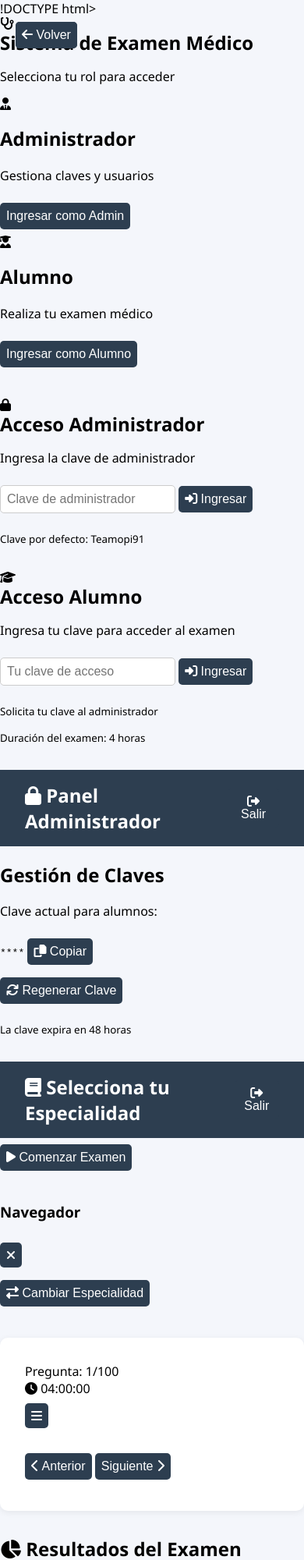
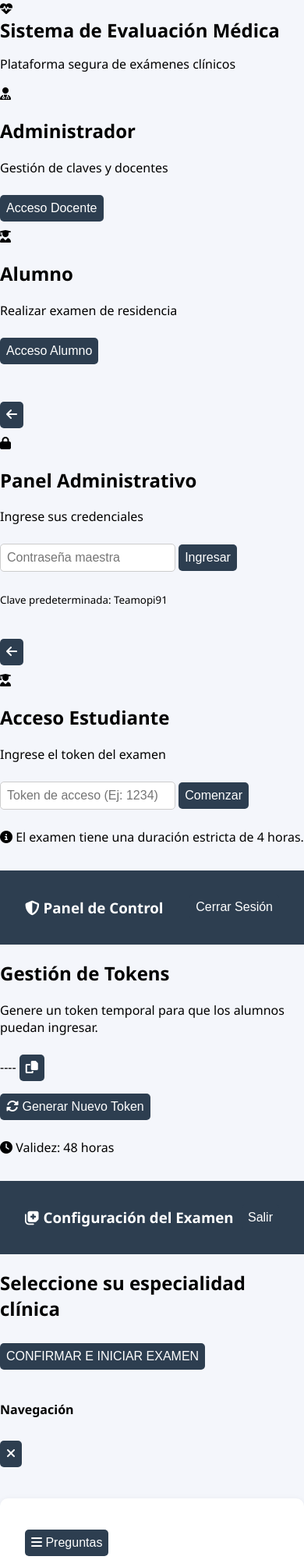
Before and after one commit to celinabord/DeepwebExamen, a plain HTML site: page index.html in a window 390 px wide. Shown: the top 2000 px of the page at 78% size. Drawn offline with Linux system fonts and the light colour scheme.

Commit message:
Update index.html

```diff
--- a/index.html
+++ b/index.html
@@ -1,263 +1,198 @@
- !DOCTYPE html>
+ <!DOCTYPE html>
 <html lang="es">
 <head>
     <meta charset="UTF-8">
     <meta name="viewport" content="width=device-width, initial-scale=1.0">
-    <title>Examen Médico y Enfermeria- Sistema de Evaluación</title>
+    <title>Examen Médico - Sistema de Evaluación</title>
     <link rel="stylesheet" href="style.css">
     <link rel="stylesheet" href="https://cdnjs.cloudflare.com/ajax/libs/font-awesome/6.4.0/css/all.min.css">
 </head>
 <body>
     <div id="app">
-        <!-- PANTALLA DE SELECCIÓN (Admin vs Alumno) -->
         <section id="seleccionSection" class="screen active">
             <div class="selection-container">
                 <div class="logo-grande">
-                    <i class="fas fa-stethoscope"></i>
+                    <i class="fas fa-heartbeat"></i>
                 </div>
-                <h1>Sistema de Examen Médico</h1>
-                <p>Selecciona tu rol para acceder</p>
+                <h1>Sistema de Evaluación Médica</h1>
+                <p>Plataforma segura de exámenes clínicos</p>
 
                 <div class="roles-grid">
                     <div class="role-card admin-card" onclick="mostrarLoginAdmin()">
-                        <div class="role-icon">
-                            <i class="fas fa-user-tie"></i>
-                        </div>
+                        <div class="role-icon"><i class="fas fa-user-md"></i></div>
                         <h2>Administrador</h2>
-                        <p>Gestiona claves y usuarios</p>
-                        <button class="btn btn-primary">Ingresar como Admin</button>
+                        <p>Gestión de claves y docentes</p>
+                        <button class="btn btn-primary">Acceso Docente</button>
                     </div>
 
                     <div class="role-card alumno-card" onclick="mostrarLoginAlumno()">
-                        <div class="role-icon">
-                            <i class="fas fa-user-graduate"></i>
-                        </div>
+                        <div class="role-icon"><i class="fas fa-user-graduate"></i></div>
                         <h2>Alumno</h2>
-                        <p>Realiza tu examen médico</p>
-                        <button class="btn btn-primary">Ingresar como Alumno</button>
+                        <p>Realizar examen de residencia</p>
+                        <button class="btn btn-outline">Acceso Alumno</button>
                     </div>
                 </div>
             </div>
         </section>
 
-        <!-- PANTALLA DE LOGIN ADMINISTRADOR -->
         <section id="loginAdminSection" class="screen">
-            <div class="login-container">
-                <button onclick="volverASeleccion()" class="btn btn-small" style="position: absolute; top: 20px; left: 20px;">
-                    <i class="fas fa-arrow-left"></i> Volver
-                </button>
-
-                <div class="logo">
-                    <i class="fas fa-lock"></i>
-                </div>
-                <h1>Acceso Administrador</h1>
-                <p>Ingresa la clave de administrador</p>
+            <div class="login-box">
+                <button onclick="volverASeleccion()" class="btn-back"><i class="fas fa-arrow-left"></i></button>
+                <div class="logo-small"><i class="fas fa-lock"></i></div>
+                <h2>Panel Administrativo</h2>
+                <p>Ingrese sus credenciales</p>
 
                 <div class="input-group">
-                    <input type="password" id="claveAdminInput" placeholder="Clave de administrador" class="input-field">
-                    <button onclick="loginAdmin()" class="btn btn-primary btn-full">
-                        <i class="fas fa-sign-in-alt"></i> Ingresar
-                    </button>
+                    <input type="password" id="claveAdminInput" placeholder="Contraseña maestra" class="input-field">
+                    <button onclick="loginAdmin()" class="btn btn-primary btn-full">Ingresar</button>
                 </div>
                 <p id="loginAdminMsg" class="error-msg"></p>
+                <small class="hint">Clave predeterminada: Teamopi91</small>
+            </div>
+        </section>
 
-                <div class="footer-info">
-                    <p><small>Clave por defecto: Teamopi91</small></p>
+        <section id="loginAlumnoSection" class="screen">
+            <div class="login-box">
+                <button onclick="volverASeleccion()" class="btn-back"><i class="fas fa-arrow-left"></i></button>
+                <div class="logo-small"><i class="fas fa-user-graduate"></i></div>
+                <h2>Acceso Estudiante</h2>
+                <p>Ingrese el token del examen</p>
+
+                <div class="input-group">
+                    <input type="text" id="claveAlumnoInput" placeholder="Token de acceso (Ej: 1234)" class="input-field">
+                    <button onclick="loginAlumno()" class="btn btn-primary btn-full">Comenzar</button>
+                </div>
+                <p id="loginAlumnoMsg" class="error-msg"></p>
+                <div class="info-box">
+                    <i class="fas fa-info-circle"></i>
+                    <span>El examen tiene una duración estricta de 4 horas.</span>
                 </div>
             </div>
         </section>
 
-        <!-- PANTALLA DE LOGIN ALUMNO -->
-        <section id="loginAlumnoSection" class="screen">
-            <div class="login-container">
-                <button onclick="volverASeleccion()" class="btn btn-small" style="position: absolute; top: 20px; left: 20px;">
-                    <i class="fas fa-arrow-left"></i> Volver
+        <section id="adminSection" class="screen">
+            <header class="app-header">
+                <h3><i class="fas fa-shield-alt"></i> Panel de Control</h3>
+                <button onclick="logout()" class="btn btn-small btn-danger">Cerrar Sesión</button>
+            </header>
+
+            <div class="content-container centered">
+                <div class="admin-panel-card">
+                    <h2>Gestión de Tokens</h2>
+                    <p>Genere un token temporal para que los alumnos puedan ingresar.</p>
+
+                    <div class="token-display">
+                        <span id="claveAlumnos">----</span>
+                        <button onclick="copiarClave()" class="btn-icon" title="Copiar"><i class="fas fa-copy"></i></button>
+                    </div>
+
+                    <button onclick="regenerarClave()" class="btn btn-primary">
+                        <i class="fas fa-sync-alt"></i> Generar Nuevo Token
                     </button>
-
-                <div class="logo">
-                    <i class="fas fa-graduation-cap"></i>
-                </div>
-                <h1>Acceso Alumno</h1>
-                <p>Ingresa tu clave para acceder al examen</p>
-
-                <div class="input-group">
-                    <input type="password" id="claveAlumnoInput" placeholder="Tu clave de acceso" class="input-field">
-                    <button onclick="loginAlumno()" class="btn btn-primary btn-full">
-                        <i class="fas fa-sign-in-alt"></i> Ingresar
-                    </button>
-                </div>
-                <p id="loginAlumnoMsg" class="error-msg"></p>
-
-                <div class="footer-info">
-                    <p><small>Solicita tu clave al administrador</small></p>
-                    <p><small>Duración del examen: 4 horas</small></p>
+                    <p class="status-text"><i class="fas fa-clock"></i> Validez: 48 horas</p>
                 </div>
             </div>
         </section>
 
-        <!-- PANTALLA DE ADMINISTRADOR -->
-        <section id="adminSection" class="screen">
-            <div class="admin-container">
-                <header class="screen-header">
-                    <h1><i class="fas fa-lock"></i> Panel Administrador</h1>
-                    <button onclick="logout()" class="btn btn-small">
-                        <i class="fas fa-sign-out-alt"></i> Salir
-                    </button>
+        <section id="especialidadSection" class="screen">
+            <header class="app-header">
+                <h3><i class="fas fa-notes-medical"></i> Configuración del Examen</h3>
+                <button onclick="logout()" class="btn btn-small btn-danger">Salir</button>
             </header>
 
-                <div class="admin-content">
-                    <div class="admin-card">
-                        <h2>Gestión de Claves</h2>
-                        <p>Clave actual para alumnos:</p>
-                        <div class="clave-display">
-                            <code id="claveAlumnos">****</code>
-                            <button onclick="copiarClave()" class="btn btn-small">
-                                <i class="fas fa-copy"></i> Copiar
-                            </button>
+            <div class="content-container">
+                <h2>Seleccione su especialidad clínica</h2>
+                <div id="especialidadList" class="grid-options">
                     </div>
-                        <button onclick="regenerarClave()" class="btn btn-primary">
-                            <i class="fas fa-refresh"></i> Regenerar Clave
-                        </button>
-                        <p class="info-text"><small>La clave expira en 48 horas</small></p>
-                    </div>
-                </div>
-            </div>
-        </section>
-
-        <!-- PANTALLA DE SELECCIÓN DE ESPECIALIDAD -->
-        <section id="especialidadSection" class="screen">
-            <div class="especialidad-container">
-                <header class="screen-header">
-                    <h1><i class="fas fa-book"></i> Selecciona tu Especialidad</h1>
-                    <button onclick="logout()" class="btn btn-small">
-                        <i class="fas fa-sign-out-alt"></i> Salir
-                    </button>
-                </header>
-
-                <div class="especialidades-grid">
-                    <div id="especialidadList"></div>
-                </div>
-
-                <div class="action-buttons">
-                    <button onclick="iniciarExamen()" class="btn btn-primary btn-large">
-                        <i class="fas fa-play"></i> Comenzar Examen
+                <div class="start-action">
+                    <button onclick="iniciarExamen()" class="btn btn-primary btn-xl">
+                        CONFIRMAR E INICIAR EXAMEN
                     </button>
                 </div>
             </div>
         </section>
 
-        <!-- PANTALLA DE EXAMEN -->
         <section id="examenSection" class="screen">
-            <div class="exam-container">
-                <!-- Panel lateral de navegación -->
-                <aside class="question-navigator">
-                    <div class="nav-header">
-                        <h3>Navegador</h3>
-                        <button onclick="toggleNavigator()" class="btn btn-small">
-                            <i class="fas fa-times"></i>
-                        </button>
+            <div class="exam-layout">
+                <aside class="exam-sidebar" id="examSidebar">
+                    <div class="sidebar-header">
+                        <h4>Navegación</h4>
+                        <button onclick="toggleNavigator()" class="close-sidebar-btn"><i class="fas fa-times"></i></button>
                     </div>
-                    <div class="nav-menu">
-                        <button onclick="cambiarEspecialidad()" class="btn btn-secondary btn-full">
-                            <i class="fas fa-exchange-alt"></i> Cambiar Especialidad
-                        </button>
-                    </div>
-                    <div id="questionsNav" class="questions-circles"></div>
+                    <div id="questionsNav" class="nav-grid"></div>
                 </aside>
 
-                <!-- Panel principal -->
                 <main class="exam-main">
-                    <!-- Top bar con timer y contador -->
-                    <div class="exam-top-bar">
-                        <div class="progress-info">
-                            <div class="progress-item">
-                                <span class="label">Pregunta:</span>
-                                <span id="questionCounter" class="value">1/100</span>
+                    <div class="exam-toolbar">
+                        <button onclick="toggleNavigator()" class="btn btn-small toggle-nav-btn">
+                            <i class="fas fa-bars"></i> Preguntas
+                        </button>
+                        <div class="timer-badge">
+                            <i class="fas fa-stopwatch"></i> <span id="timerDisplay">04:00:00</span>
                         </div>
-                            <div class="progress-bar">
-                                <div id="progressFill" class="progress-fill"></div>
+                        <div class="progress-indicator">
+                            <span id="questionCounter">1/100</span>
                         </div>
                     </div>
 
-                        <div class="timer-display">
-                            <i class="fas fa-clock"></i>
-                            <span id="timerDisplay">04:00:00</span>
+                    <div class="question-card">
+                        <div class="question-header">
+                            <span class="badge-specialty" id="currentSpecialtyBadge">General</span>
                         </div>
-
-                        <button onclick="toggleNavigator()" class="btn btn-small mobile-nav-btn">
-                            <i class="fas fa-bars"></i>
-                        </button>
+                        <div id="preguntaContainer" class="question-text">
                             </div>
-
-                    <!-- Pregunta -->
-                    <div class="question-section">
-                        <div id="preguntaContainer" class="pregunta-text">
-                            <!-- Pregunta se inserta aquí -->
-                        </div>
-
-                        <!-- Opciones -->
-                        <div id="opcionesContainer" class="opciones-container">
-                            <!-- Opciones se insertan aquí -->
+                        <div id="opcionesContainer" class="options-list">
                             </div>
                     </div>
 
-                    <!-- Botones de navegación -->
-                    <div class="exam-footer">
+                    <div class="exam-footer-nav">
                         <button id="btnAnterior" onclick="preguntaAnterior()" class="btn btn-secondary">
-                            <i class="fas fa-chevron-left"></i> Anterior
+                            <i class="fas fa-arrow-left"></i> Anterior
+                        </button>
+                        <button id="btnFinalizarExamen" onclick="finalizarExamenConfirmacion()" class="btn btn-danger hidden">
+                             Finalizar Examen
                         </button>
                         <button id="btnSiguiente" onclick="preguntaSiguiente()" class="btn btn-primary">
-                            Siguiente <i class="fas fa-chevron-right"></i>
+                            Siguiente <i class="fas fa-arrow-right"></i>
                         </button>
                     </div>
                 </main>
             </div>
         </section>
 
-        <!-- PANTALLA DE RESULTADOS -->
         <section id="resultadoSection" class="screen">
             <div class="result-container">
                 <div class="result-header">
-                    <h1><i class="fas fa-chart-pie"></i> Resultados del Examen</h1>
+                    <h1>Informe de Resultados</h1>
+                    <p id="resultadoFecha"></p>
                 </div>
 
-                <div class="result-cards">
-                    <div class="result-card primary">
-                        <div class="result-value" id="resultadoporcentaje">0%</div>
-                        <div class="result-label">Porcentaje</div>
+                <div class="score-circle">
+                    <svg viewBox="0 0 36 36" class="circular-chart blue">
+                        <path class="circle-bg" d="M18 2.0845 a 15.9155 15.9155 0 0 1 0 31.831 a 15.9155 15.9155 0 0 1 0 -31.831" />
+                        <path class="circle" stroke-dasharray="0, 100" d="M18 2.0845 a 15.9155 15.9155 0 0 1 0 31.831 a 15.9155 15.9155 0 0 1 0 -31.831" id="scoreCirclePath" />
+                        <text x="18" y="20.35" class="percentage" id="resultadoporcentaje">0%</text>
+                    </svg>
                 </div>
 
-                    <div class="result-card success">
-                        <div class="result-value" id="resultadoCorrectas">0</div>
-                        <div class="result-label">Correctas</div>
+                <div class="stats-grid">
+                    <div class="stat-card correct">
+                        <h3>Correctas</h3>
+                        <span id="resultadoCorrectas">0</span>
                     </div>
-
-                    <div class="result-card danger">
-                        <div class="result-value" id="resultadoIncorrectas">0</div>
-                        <div class="result-label">Incorrectas</div>
+                    <div class="stat-card incorrect">
+                        <h3>Incorrectas</h3>
+                        <span id="resultadoIncorrectas">0</span>
                     </div>
-
-                    <div class="result-card warning">
-                        <div class="result-value" id="resultadoSinResponder">0</div>
-                        <div class="result-label">Sin Responder</div>
+                    <div class="stat-card pending">
+                        <h3>Sin responder</h3>
+                        <span id="resultadoSinResponder">0</span>
                     </div>
                 </div>
 
-                <div class="result-status">
-                    <h2 id="resultadoEstado"></h2>
-                    <p id="resultadoMensaje"></p>
-                </div>
+                <div class="result-message" id="resultadoMensaje"></div>
 
-                <div class="result-details">
-                    <h3>Especialidad: <span id="resultadoEspecialidad"></span></h3>
-                    <p>Tiempo utilizado: <span id="resultadoTiempo"></span></p>
-                </div>
-
-                <div class="action-buttons">
-                    <button onclick="volverAlInicio()" class="btn btn-primary btn-large">
-                        <i class="fas fa-home"></i> Volver al Inicio
-                    </button>
-                </div>
+                <button onclick="volverAlInicio()" class="btn btn-primary btn-wide">Volver al Inicio</button>
             </div>
         </section>
     </div>
```
Lines whose indentation alone changed are shown as unchanged.
